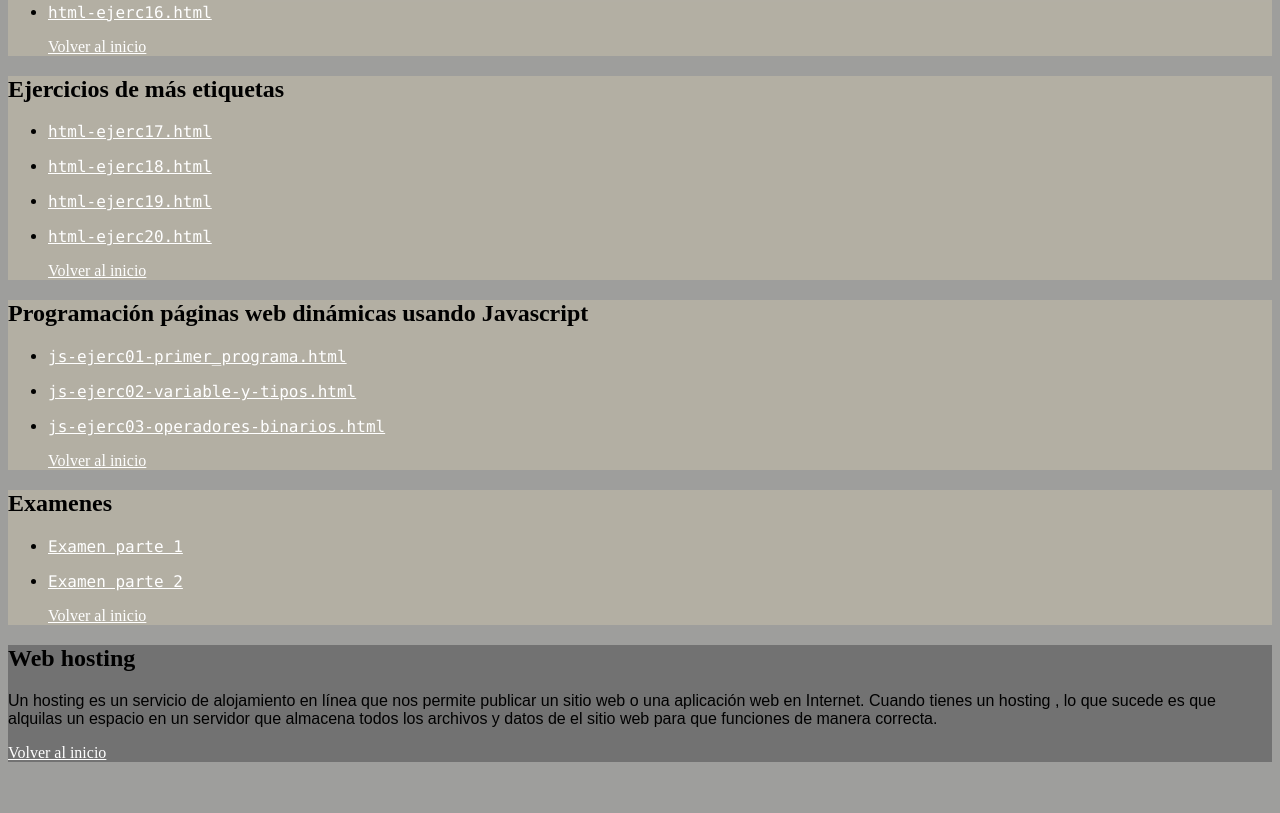
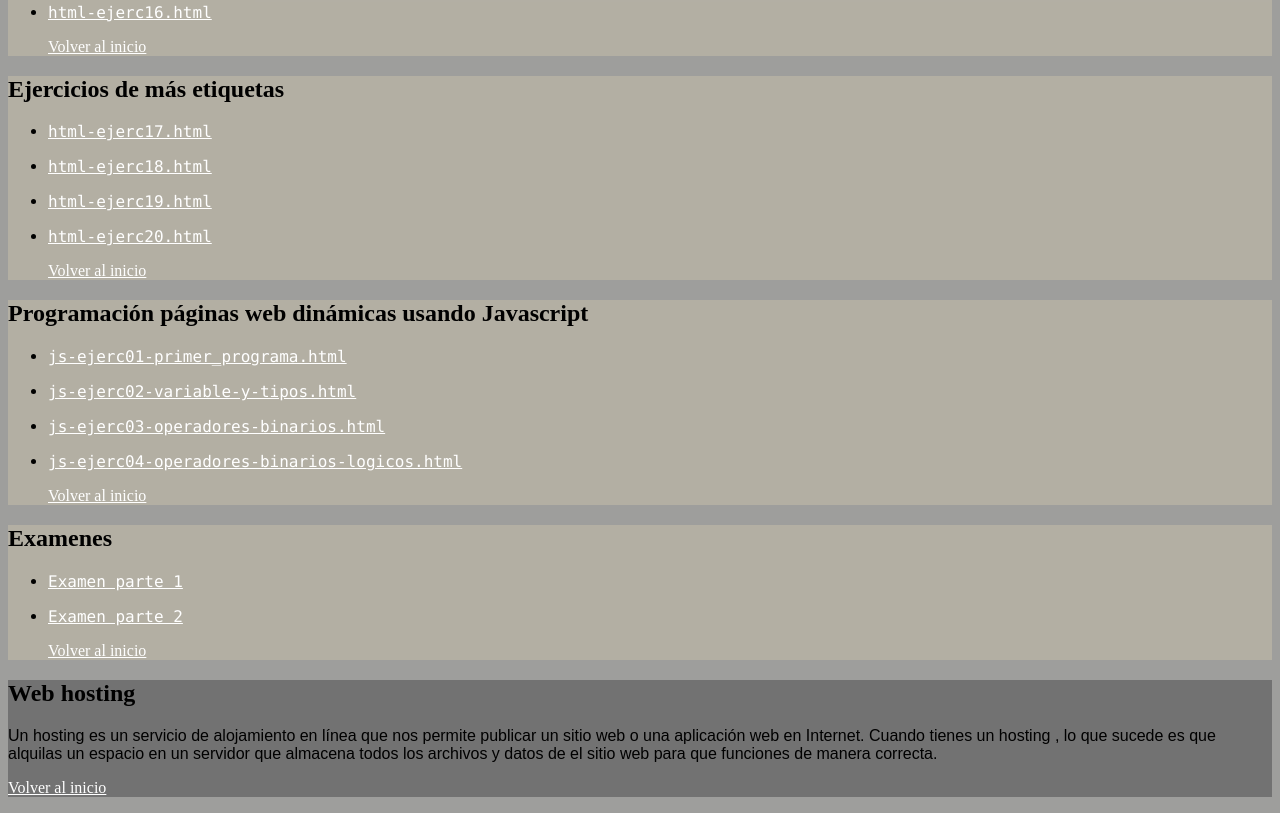
Before and after one commit to ainhoaTICII/ainhoaTICII.github.io, a plain HTML site: page index.html in a window 1280 px wide. Shown: the part 1523-2336 px from the top of the page. Before the commit the page ends 2301 px from the top, so only its background shows below. Drawn offline with Linux system fonts and the light colour scheme.

Commit message:
Update index.html

```diff
--- a/index.html
+++ b/index.html
@@ -70,7 +70,9 @@ Son ejercicios en los que utilizamos javascript
         <p ><li id="p2"><a href="https://js-ejerc01-primerprogramahtml.ainhoaticii.repl.co/"> js-ejerc01-primer_programa.html</a></li></p>
  	<p ><li id="p2"><a href="https://js-ejerc02-variable-y-tiposhtml.ainhoaticii.repl.co/"> js-ejerc02-variable-y-tipos.html</a></li></p>
 	<p ><li id="p2"><a href="https://js-ejerc03-operadores-binarioshtml.ainhoaticii.repl.co/">  js-ejerc03-operadores-binarios.html</a></li></p>
-  <p class="inicio"><a href="#inicio">Volver al inicio</a></p>
+  	<p ><li id="p2"><a href="https://js-ejerc04-operadores-binarios-logicoshtml.ainhoaticii.repl.co">  js-ejerc04-operadores-binarios-logicos.html</a></li></p>
+
+	  <p class="inicio"><a href="#inicio">Volver al inicio</a></p>
 </ul></div>
 
 <div id="enlaces"><h2 id="cuarta">Examenes</h2>
```
